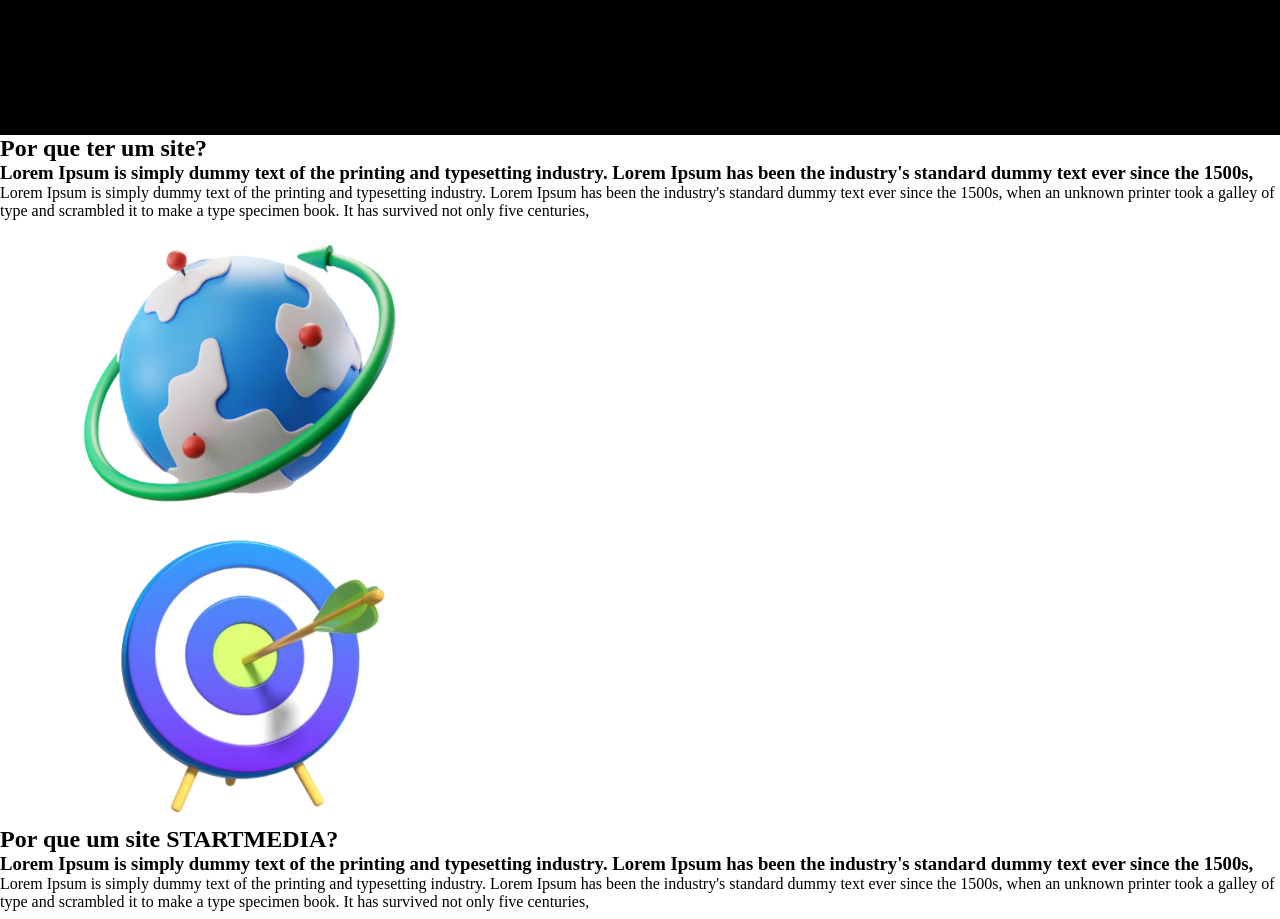
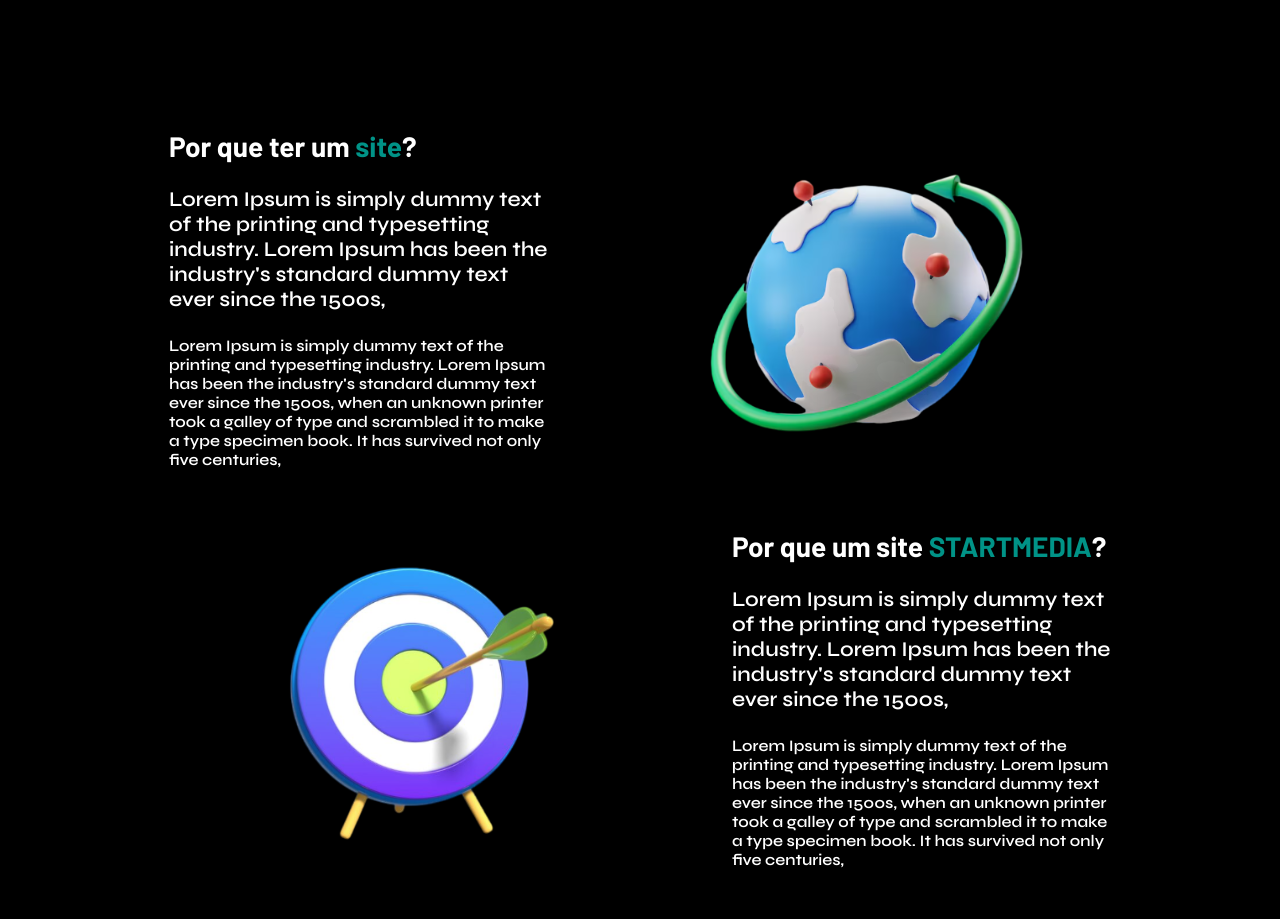
Before and after one commit to aandremeleti-hub/startmedia-frontend, a React (Vite) app: page /site in a window 1280 px wide. Shown: the part 600-1519 px from the top of the page. Built offline with nearby package versions, Linux system fonts and the light colour scheme; a web font is replaced by a local one.

Commit message:
style: site reasons section stylization

```diff
--- a/src/components/layout/site_main_section/style.css
+++ b/src/components/layout/site_main_section/style.css
@@ -1,7 +1,7 @@
 .container-site-section {
     display: flex;
     justify-content: center;
-    padding: 137px 157px 206px 158px;
+    padding: 137px 157px 150px 158px;
     background-color: var(--color-secondary-black);
 }
 
--- a/src/components/layout/site_reasons_section/index.jsx
+++ b/src/components/layout/site_reasons_section/index.jsx
@@ -3,19 +3,23 @@
 import target_icon from '../../../assets/images/home/target_icon.svg'
 
 export const SiteReasonsSection = () => {
-    return(
-        <section>
-            <div>
-                <h2>Por que ter um site?</h2>
-                <h3>Lorem Ipsum is simply dummy text of the printing and typesetting industry. Lorem Ipsum has been the industry's standard dummy text ever since the 1500s,</h3>
-                <p>Lorem Ipsum is simply dummy text of the printing and typesetting industry. Lorem Ipsum has been the industry's standard dummy text ever since the 1500s, when an unknown printer took a galley of type and scrambled it to make a type specimen book. It has survived not only five centuries,</p>
+    return (
+        <section className='container-site-reasons-section'>
+            <div className='primary-content-site-reasons-section'>
+                <div className='primary-box-site-reasons-section'>
+                    <h2>Por que ter um <span className='highlighted-word'>site</span>?</h2>
+                    <h3>Lorem Ipsum is simply dummy text of the printing and typesetting industry. Lorem Ipsum has been the industry's standard dummy text ever since the 1500s,</h3>
+                    <p>Lorem Ipsum is simply dummy text of the printing and typesetting industry. Lorem Ipsum has been the industry's standard dummy text ever since the 1500s, when an unknown printer took a galley of type and scrambled it to make a type specimen book. It has survived not only five centuries,</p>
+                </div>
                 <img src={dome_icon} alt="" />
             </div>
-            <div>
+            <div className='secondary-content-site-reasons-section'>
                 <img src={target_icon} alt="" />
-                <h2>Por que um site STARTMEDIA?</h2>
-                <h3>Lorem Ipsum is simply dummy text of the printing and typesetting industry. Lorem Ipsum has been the industry's standard dummy text ever since the 1500s,</h3>
-                <p>Lorem Ipsum is simply dummy text of the printing and typesetting industry. Lorem Ipsum has been the industry's standard dummy text ever since the 1500s, when an unknown printer took a galley of type and scrambled it to make a type specimen book. It has survived not only five centuries,</p>
+                <div className='secondary-box-site-reasons-section'>
+                    <h2>Por que um site <span className='highlighted-word'>STARTMEDIA</span>?</h2>
+                    <h3>Lorem Ipsum is simply dummy text of the printing and typesetting industry. Lorem Ipsum has been the industry's standard dummy text ever since the 1500s,</h3>
+                    <p>Lorem Ipsum is simply dummy text of the printing and typesetting industry. Lorem Ipsum has been the industry's standard dummy text ever since the 1500s, when an unknown printer took a galley of type and scrambled it to make a type specimen book. It has survived not only five centuries,</p>
+                </div>
             </div>
         </section>
     )
--- a/src/components/layout/site_reasons_section/style.css
+++ b/src/components/layout/site_reasons_section/style.css
@@ -0,0 +1,73 @@
+.container-site-reasons-section{
+    display: flex;
+    flex-direction: column;
+    background-color: var(--color-secondary-black);
+    color: var(--color-secondary-white);
+    padding: 50px 169px 50px 169px;
+    gap: 60px;
+    justify-content: center;
+}
+
+.primary-content-site-reasons-section{
+    display: flex;
+    flex-direction: row;
+    align-items: center;
+    gap: 71px;
+    justify-content: center;
+}
+
+.primary-box-site-reasons-section{
+    display: flex;
+    flex-direction: column;
+    gap: 24px;
+    width: 590px;
+}
+
+.primary-box-site-reasons-section h2{
+    font-size: var(--font-headline-h3-size);
+    font-family: var(--font-title);
+}
+
+.primary-box-site-reasons-section h3{
+    font-size: var(--font-headline-h4-size);
+    font-weight: 600;
+    font-family: var(--font-body);
+}
+
+.primary-box-site-reasons-section p{
+    font-size: var(--font-headline-h-size);
+    font-weight: 600;
+    font-family: var(--font-body);
+}
+
+.secondary-content-site-reasons-section{
+    display: flex;
+    flex-direction: row;
+    align-items: center;
+    gap: 71px;
+    justify-content: center;
+}
+
+.secondary-box-site-reasons-section{
+    display: flex;
+    flex-direction: column;
+    gap: 24px;
+    width: 590px;
+}
+
+.secondary-box-site-reasons-section h2{
+    font-size: var(--font-headline-h3-size);
+    font-family: var(--font-title);
+}
+
+.secondary-box-site-reasons-section h3{
+    font-size: var(--font-headline-h4-size);
+    font-weight: 600;
+    font-family: var(--font-body);
+}
+
+.secondary-box-site-reasons-section p{
+    font-size: var(--font-headline-h-size);
+    font-weight: 600;
+    font-family: var(--font-body);
+}
```
